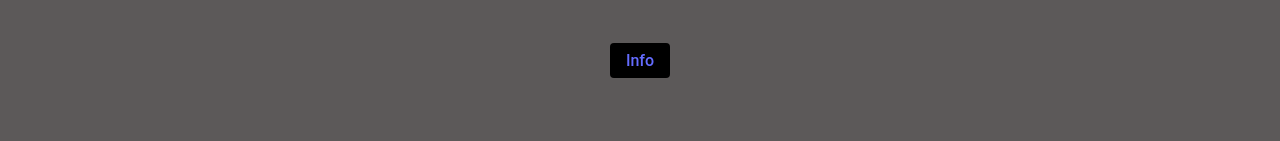
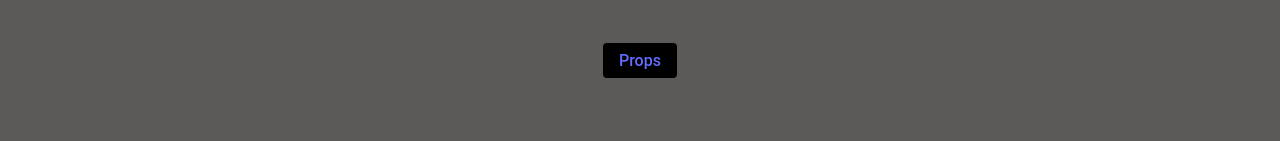
Before and after one commit to ErikAJensen/myreactjourney, a React (Vite) app: page / in a window 1280 px wide. Shown: the part 227-368 px from the top of the page. Built offline with nearby package versions, Linux system fonts and the light colour scheme.

Commit message:
Update App.jsx

```diff
--- a/src/App.jsx
+++ b/src/App.jsx
@@ -12,7 +12,7 @@ function App() {
         {Header()}
 
         <button>
-          <Link to="/students">Info</Link>
+          <Link to="/students">Props</Link>
         </button>
 
         <Routes>
```
